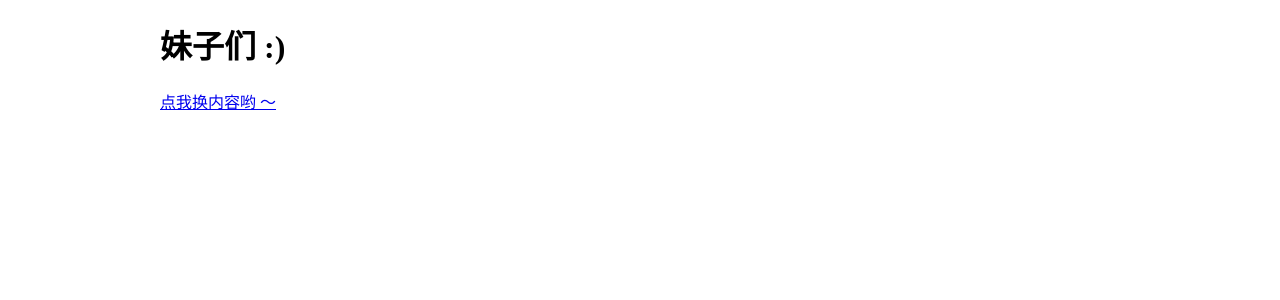
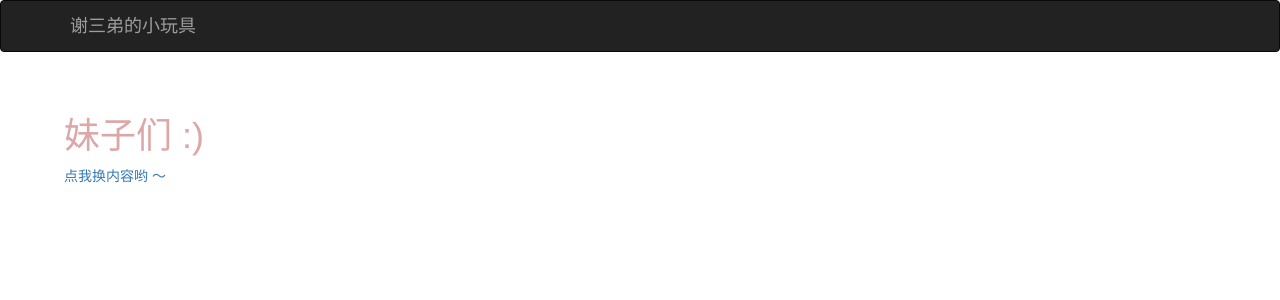
Before and after one commit to WaitToWatch/Leancloud_imxie_cloud, a Flask app: page /girls in a window 1280 px wide. Shown: the top 300 px of the page. Run offline with Flask 2, Linux system fonts and the light colour scheme; data that the repository does not hold is empty; some libraries are stand-ins or nearby versions.

Commit message:
update style

```diff
--- a/static/style.css
+++ b/static/style.css
@@ -1,6 +1,11 @@
-#container {
-    margin: 0 auto;
-    width: 960px;
+#android {
+    margin: 64px;
+    color: #ec971f;
+}
+
+#girl{
+    margin: 64px;
+    color: #dca7a7;
 }
 
 #articulo-contenido {
--- a/templates/base.html
+++ b/templates/base.html
@@ -4,9 +4,8 @@
 {% block styles %}
     <!-- Bootstrap -->
     <link href="{{ bootstrap_find_resource('css/bootstrap.css', cdn='bootstrap') }}" rel="stylesheet">
-    <link href="/static/style.css" rel="stylesheet" type="text/css"/>
-{% endblock %}
-
+    <link rel="stylesheet" href="/static/style.css" type="text/css">
+{% endblock %}w
 {% block navbar %}
     <div class="navbar navbar-inverse" role="navigation">
         <div class="container">
--- a/templates/girls.html
+++ b/templates/girls.html
@@ -1,11 +1,7 @@
-<!DOCTYPE HTML>
-<html>
-<head>
-    <title>看妹子！</title>
-    <link rel="stylesheet" href="/static/style.css" type="text/css">
-</head>
-<body>
-<div id="container">
+{% extends "base.html" %}
+{% block title %}妹子们{% endblock %}
+{% block content %}
+    <div id="girl">
         <h1>妹子们 :)</h1>
         <p><a href="/girls">点我换内容哟 ～</a></p>
         {% for data in datas %}
@@ -14,5 +10,4 @@
             </p>
         {% endfor %}
     </div>
-</body>
-</html>
+{% endblock %}
--- a/templates/index.html
+++ b/templates/index.html
@@ -4,8 +4,6 @@
         <div class="page-header">
             <h1>开发完成的小玩具</h1>
         </div>
-{#        <p><a href="/time">一个简单的动态路由示例</a></p>#}
-{#        <p><a href="/todos">一个简单的「TODO 列表」示例</a></p>#}
         <p><a href="/android">干货的 Android </a></p>
         <p><a href="/girls">看妹子呢</a></p>
         <p><a href="/one">看下今天 one 文章</a></p>
--- a/templates/one.html
+++ b/templates/one.html
@@ -1,4 +1,5 @@
 {% extends "base.html" %}
+{% block title %}每个一个 ONE {% endblock %}
 {% block content %}
     <div class="container">
         <div style="text-align: center">
```
Also changed, not shown: templates/android.html (+5 -10 lines). Lines whose indentation alone changed are shown as unchanged.
